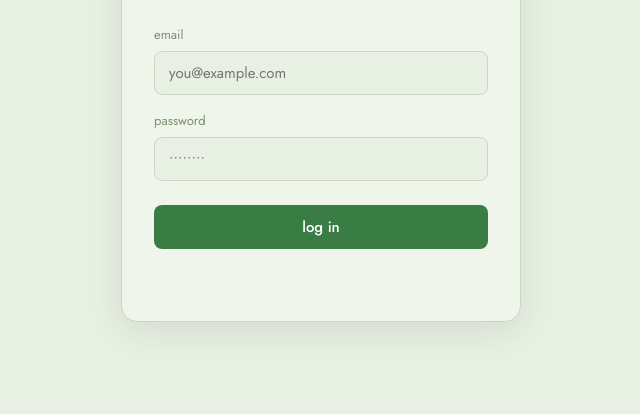
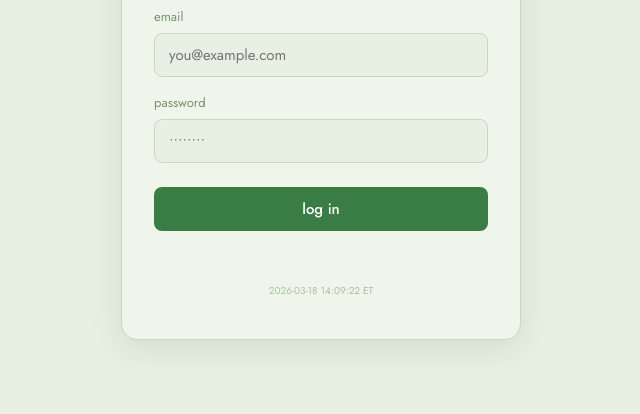
Before and after one commit to soveryizzi/dumpdates, a plain HTML site: page index.html in a window 1280 px wide. Shown: the part 319-733 px from the top of the page, without its empty margins (319-959 px from the left). Drawn offline with nearby package versions, Linux system fonts and the light colour scheme; a web font is replaced by a local one.

Commit message:
timestamp

```diff
--- a/index.html
+++ b/index.html
@@ -1341,6 +1341,7 @@
     </div>
     <button class="auth-btn" id="auth-submit-btn" onclick="handleAuth()">log in</button>
     <div class="auth-error" id="auth-error"></div>
+    <div style="text-align:center;margin-top:1.25rem;font-size:10px;color:var(--ink-ghost);font-family:'Jost',sans-serif;">2026-03-18 14:09:22 ET</div>
   </div>
 </div>
 
@@ -1394,7 +1395,7 @@
       <path d="M13 15 Q9.5 13.5 7.5 11" stroke="#3A7D44" stroke-width="0.9"/>
     </svg>
     <span class="logo-text">dump dates</span>
-    <span style="font-size:10px;color:var(--ink-ghost);font-family:'Jost',sans-serif;font-weight:400;margin-left:4px;align-self:flex-end;padding-bottom:4px;" title="last updated">2026-03-18 14:06:23 ET</span>
+    <span style="font-size:10px;color:var(--ink-ghost);font-family:'Jost',sans-serif;font-weight:400;margin-left:4px;align-self:flex-end;padding-bottom:4px;" title="last updated">2026-03-18 14:09:22 ET</span>
   </a>
   <div class="header-right" style="position:relative;">
     <span class="month-badge" id="current-month-badge">—</span>
```
